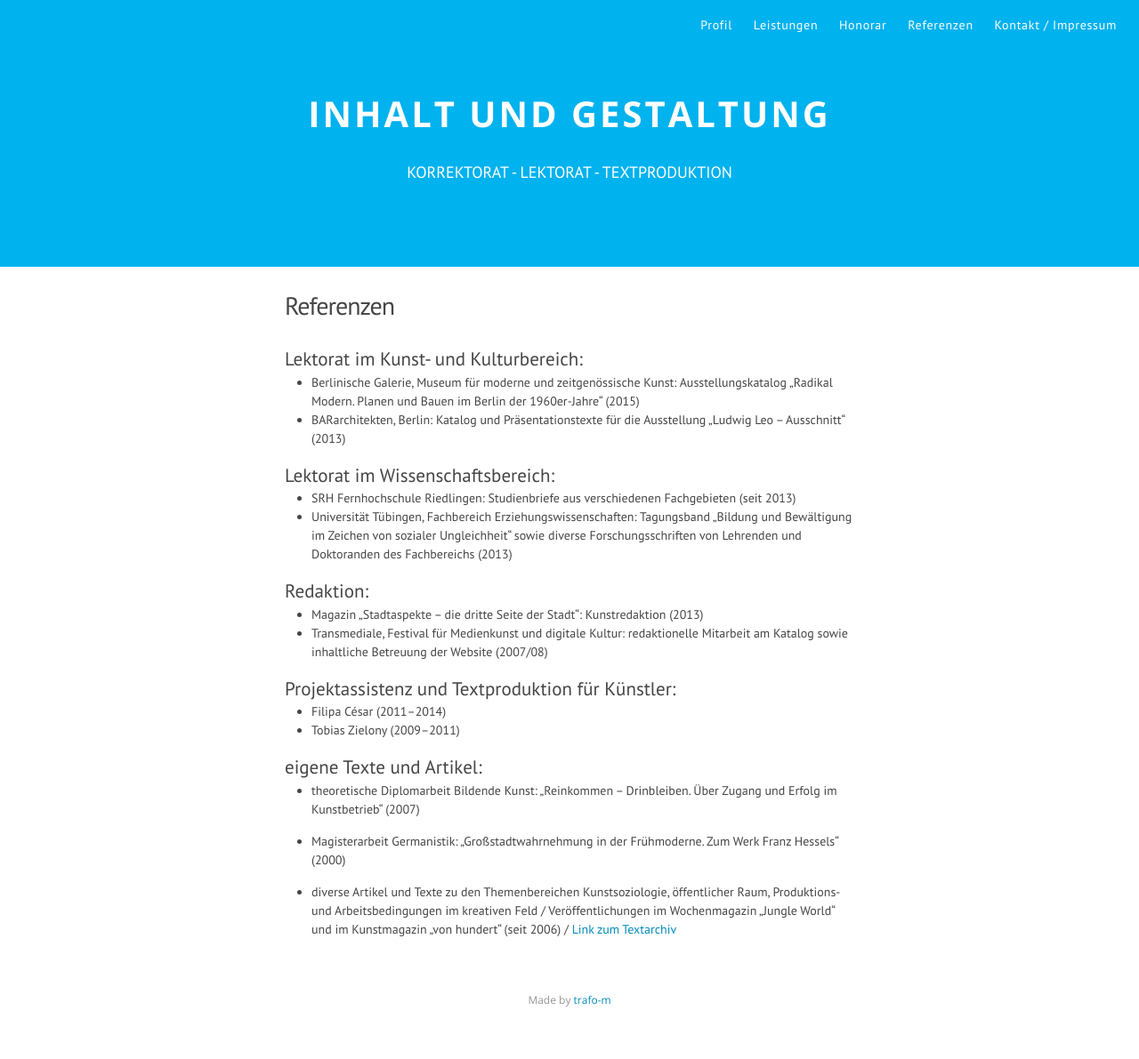
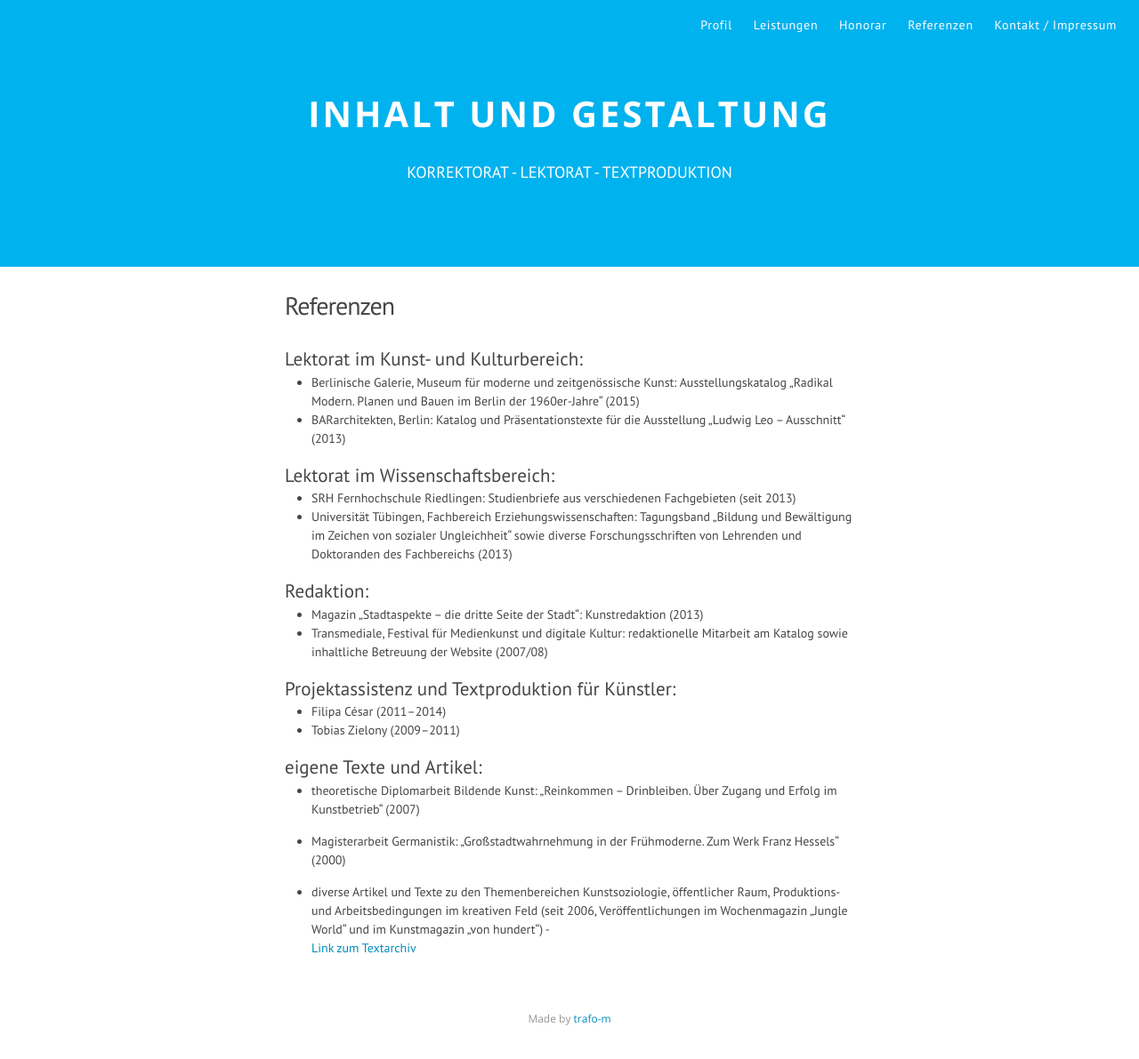
Before and after one commit to i-u-g/iug, a Jekyll site: the page built from referenzen.md, in a window 1280 px wide. Shown: the whole page at 89% size. Built offline with Jekyll 4.4.1, drawn with Linux system fonts in a browser that asks for light colours; nearby versions of some CDN libraries; Markdown is read by kramdown in place of the engine named in the settings; before the commit the page ends 1170 px from its top, so only the background shows below that.

Commit message:
Update referenzen.md

```diff
--- a/referenzen.md
+++ b/referenzen.md
@@ -29,5 +29,5 @@ page: 4
 
 - Magisterarbeit Germanistik: „Großstadtwahrnehmung in der Frühmoderne. Zum Werk Franz Hessels“ (2000)
 
-- diverse Artikel und Texte zu den Themenbereichen Kunstsoziologie, öffentlicher Raum, Produktions- und Arbeitsbedingungen im kreativen Feld / Veröffentlichungen im Wochenmagazin „Jungle World“ und im Kunstmagazin „von hundert“ (seit 2006) /
+- diverse Artikel und Texte zu den Themenbereichen Kunstsoziologie, öffentlicher Raum, Produktions- und Arbeitsbedingungen im kreativen Feld (seit 2006, Veröffentlichungen im Wochenmagazin „Jungle World“ und im Kunstmagazin „von hundert“) -
 [Link zum Textarchiv]( http://trafo-m.de/dianaartus/?page_id=34)
```
